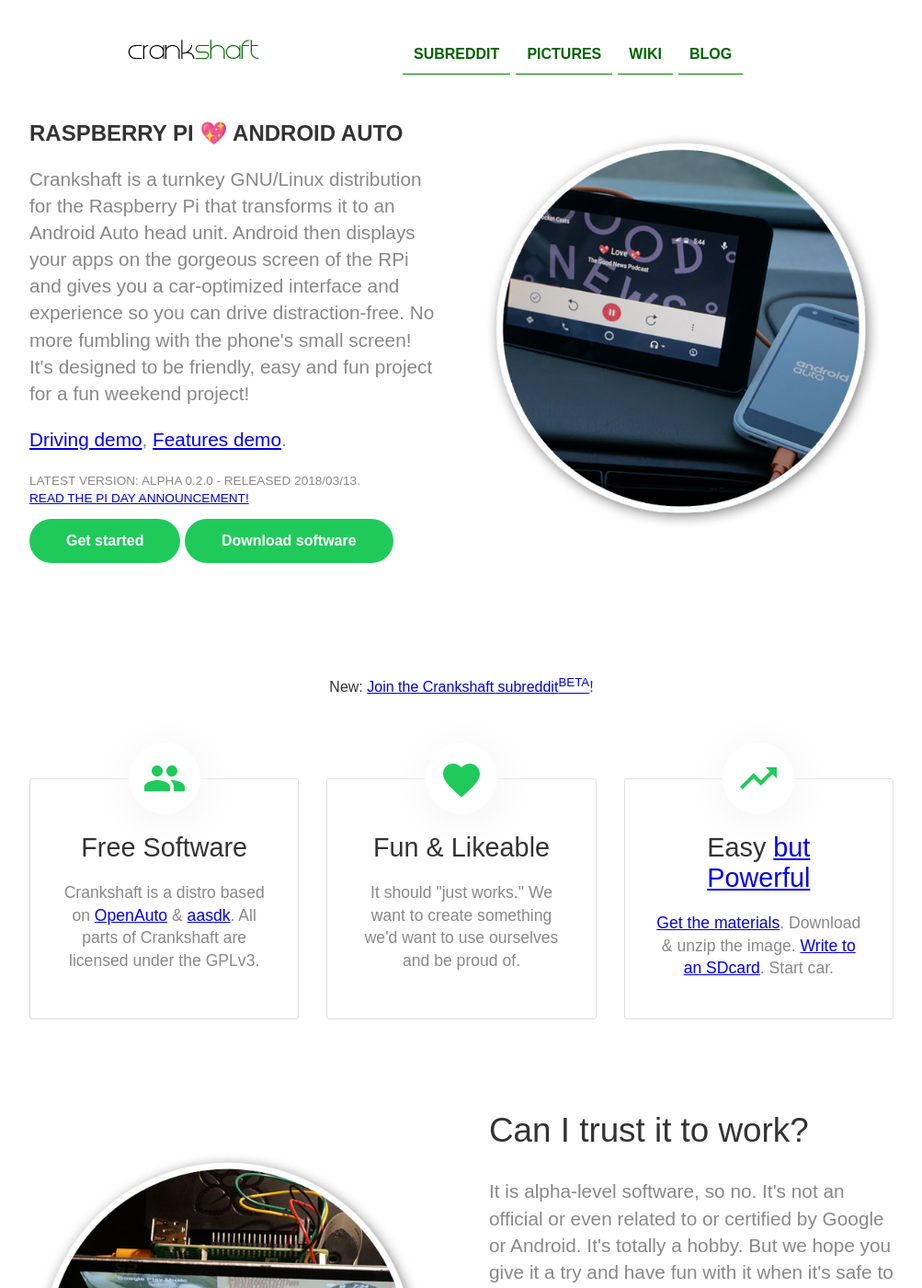
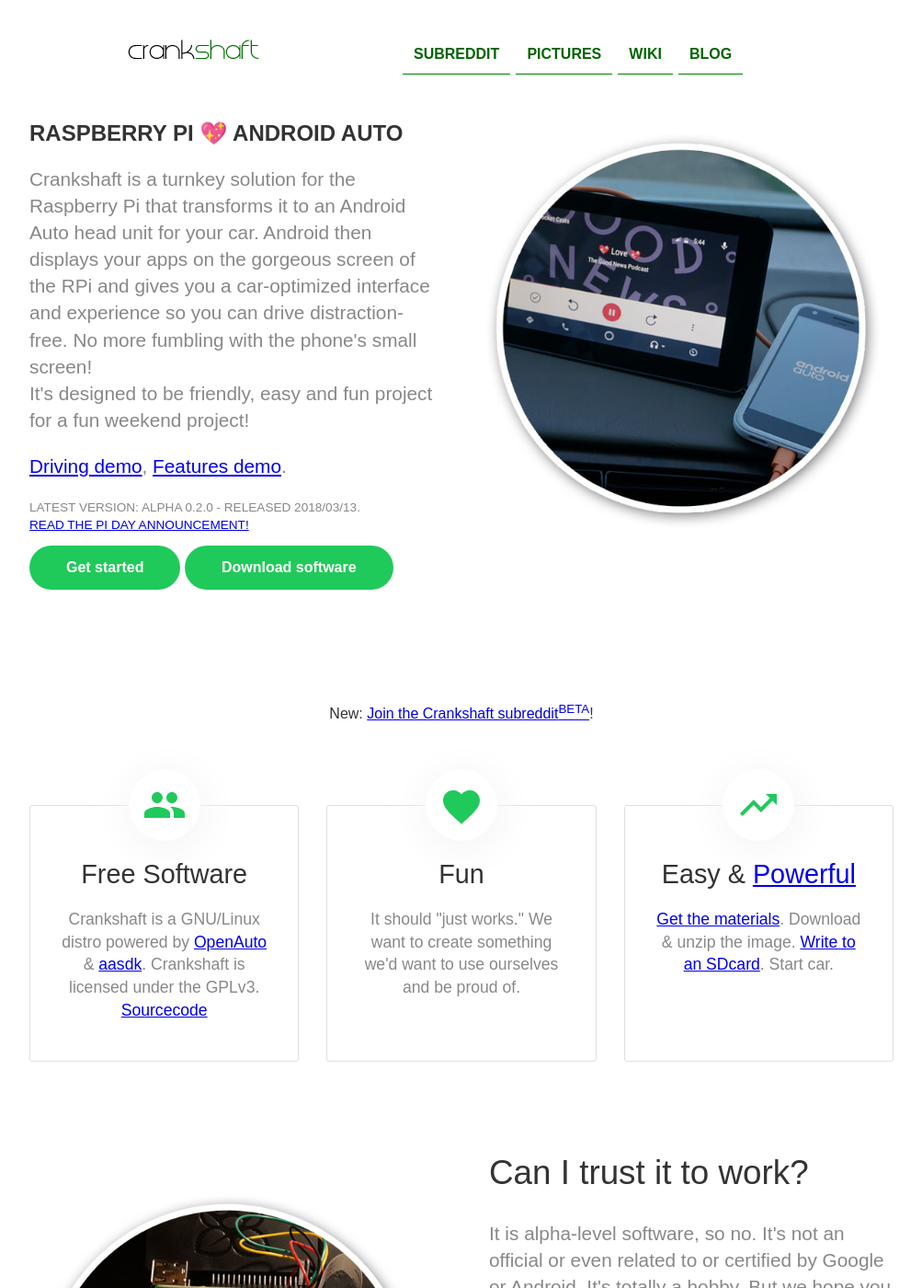
Before and after one commit to opencardev/getcrankshaft.github.io, a Jekyll site: the page built from index.html, in a window 1280 px wide and 1400 px high. Shown: the whole window at 92% size, without its empty margins (138-1141 px from the left). Built offline with Jekyll 4.4.1, drawn with Linux system fonts in a browser that asks for light colours.

Commit message:
[site] add link to github

```diff
--- a/index.html
+++ b/index.html
@@ -7,7 +7,7 @@
 		<div class="column">
 			<div>
 				<div class="maintitle">raspberry pi 💖 android auto</div>
-				<p>Crankshaft is a turnkey GNU/Linux distribution for the Raspberry Pi that transforms it to an Android Auto head unit. Android then displays your apps on the gorgeous screen of the RPi and gives you a car-optimized interface and experience so you can drive distraction-free. No more fumbling with the phone's small screen!<br />
+				<p>Crankshaft is a turnkey solution for the Raspberry Pi that transforms it to an Android Auto head unit for your car. Android then displays your apps on the gorgeous screen of the RPi and gives you a car-optimized interface and experience so you can drive distraction-free. No more fumbling with the phone's small screen!<br />
 					It's designed to be friendly, easy and fun project for a fun weekend project!</p>
 				<p><a href="https://youtu.be/oq1TR78kpL4" target="_blank">Driving demo</a>, <a href="https://youtu.be/tFEpfuDBDjM" target="_blank">Features demo</a>.</p>
 				<p class="subtitle">Latest version: Alpha 0.2.0 - Released 2018/03/13.<br /><a href="https://www.reddit.com/r/crankshaft/comments/842r3g/breakthrough_release_crankshaft_alpha_020_and/" target="_blank">Read the Pi day announcement!</a></p>
@@ -29,18 +29,18 @@
 		<li>
 			<div class="image">{% include icons/site.html icon="population" %}</div>
 			<h3 class="editable">Free Software</h3>
-			<p class="editable">Crankshaft is a distro based on <a href="https://github.com/f1xpl/openauto" target="_blank">OpenAuto</a> &amp; <a href="https://github.com/f1xpl/aasdk" target="_blank">aasdk</a>. All parts of Crankshaft are licensed under the GPLv3.</p>
+			<p class="editable">Crankshaft is a GNU/Linux distro powered by <a href="https://github.com/f1xpl/openauto" target="_blank">OpenAuto</a> &amp; <a href="https://github.com/f1xpl/aasdk" target="_blank">aasdk</a>. Crankshaft is licensed under the GPLv3.<br/><a href="https://github.com/htruong/crankshaft" href="_blank">Sourcecode</a></p>
 		</li>
 
 		<li>
 			<div class="image">{% include icons/site.html icon="conditions" %}</div>
-			<h3 class="editable">Fun &amp; Likeable</h3>
+			<h3 class="editable">Fun</h3>
 			<p class="editable">It should "just works." We want to create something we'd want to use ourselves and be proud of.</p>
 		</li>
 
 		<li>
 			<div class="image">{% include icons/site.html icon="economy" %}</div>
-			<h3 class="editable">Easy <a href="https://github.com/htruong/crankshaft/wiki/Crankshaft-dev-mode" target="_blank">but Powerful</a></h3>
+			<h3 class="editable">Easy & <a href="https://github.com/htruong/crankshaft/wiki/Crankshaft-dev-mode" target="_blank">Powerful</a></h3>
 			<p class="editable"><a href="https://github.com/htruong/crankshaft/wiki/Getting-started-with-Crankshaft" target="_blank">Get the materials</a>. Download &amp; unzip the image. <a href="https://etcher.io/" target="_blank">Write to an SDcard</a>. Start car.</p>
 		</li>
 	</ul>
```
